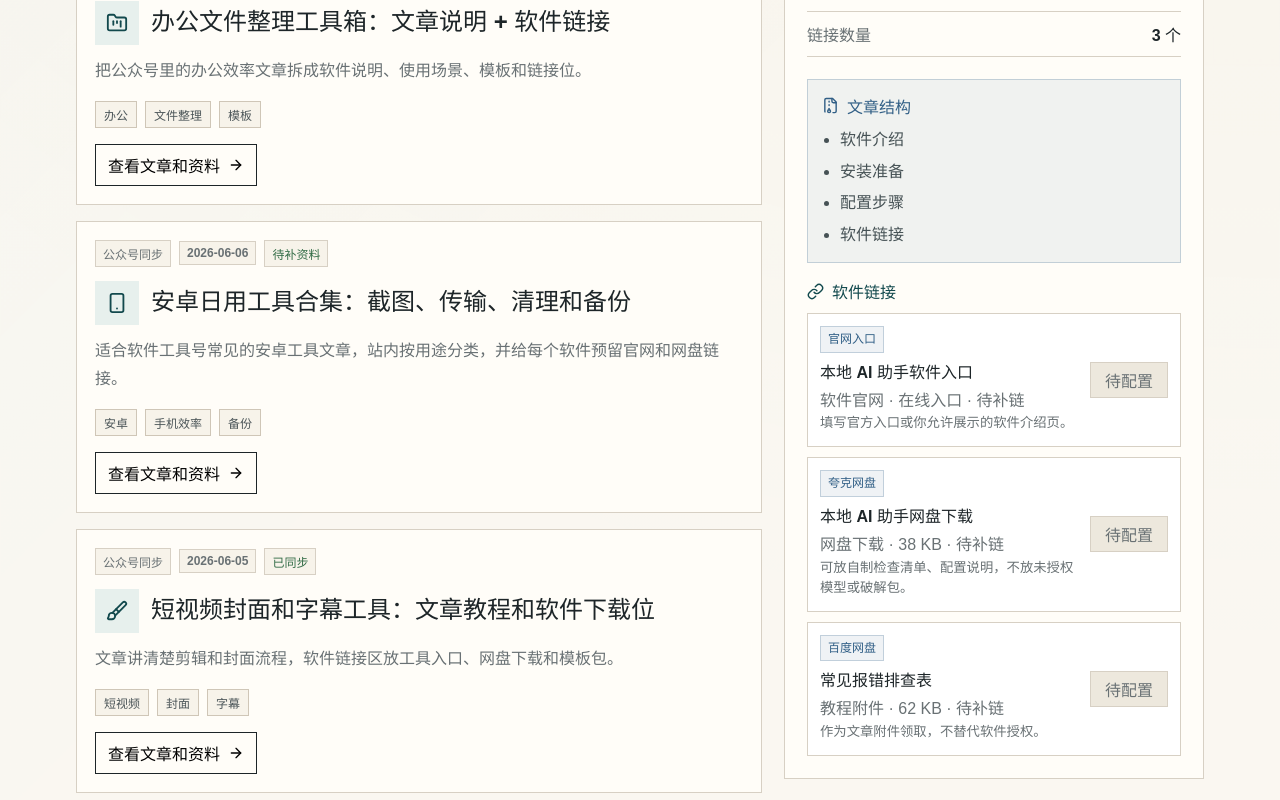
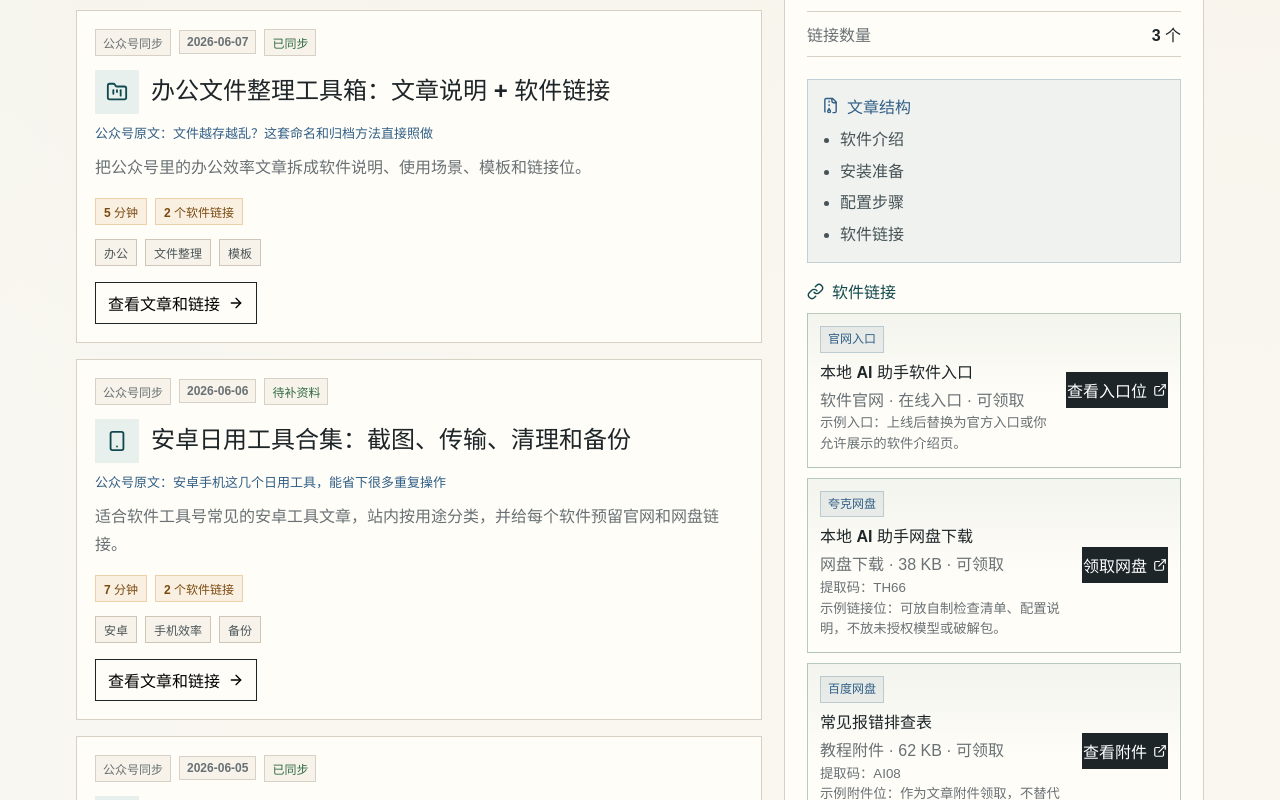
Before and after one commit to chen-1119/tools, a React (Vite) app: page / in a window 1280 px wide. Shown: the part 1520-2320 px from the top of the page. Built offline with nearby package versions, Linux system fonts and the light colour scheme.

Commit message:
Polish article software link experience

```diff
--- a/src/App.tsx
+++ b/src/App.tsx
@@ -17,6 +17,7 @@ import {
 } from "lucide-react";
 import {
   ArticleCategoryKey,
+  DiskResource,
   ResourceType,
   articleCategories,
   complianceRules,
@@ -25,6 +26,38 @@ import {
   syncPipeline,
   syncedArticles,
 } from "./data/catalog";
+
+function getLinkLabel(resource: DiskResource) {
+  if (resource.cta) {
+    return resource.cta;
+  }
+
+  if (resource.status !== "可领取") {
+    return resource.status === "审核中" ? "审核中" : "待上线";
+  }
+
+  if (resource.type === "软件官网") {
+    return "打开入口";
+  }
+
+  if (resource.type === "网盘下载") {
+    return "领取网盘";
+  }
+
+  if (resource.type === "教程附件") {
+    return "查看附件";
+  }
+
+  if (resource.type === "配置文件") {
+    return "领取配置";
+  }
+
+  return "领取资料";
+}
+
+function getLinkTarget(url: string) {
+  return url.startsWith("#") ? {} : { target: "_blank", rel: "noreferrer" };
+}
 
 function App() {
   const [query, setQuery] = useState("");
@@ -230,14 +263,19 @@ function App() {
                       </span>
                       <h3>{article.title}</h3>
                     </div>
+                    <small className="wechat-line">公众号原文：{article.wechatTitle}</small>
                     <p>{article.summary}</p>
+                    <div className="article-quick-info" aria-label="文章信息">
+                      <span>{article.readTime}</span>
+                      <span>{article.resources.length} 个软件链接</span>
+                    </div>
                     <div className="tag-row">
                       {article.tags.map((tag) => (
                         <span key={tag}>{tag}</span>
                       ))}
                     </div>
                     <button type="button" onClick={() => setSelectedArticleId(article.id)}>
-                      查看文章和资料
+                      查看文章和链接
                       <ArrowRight size={16} />
                     </button>
                   </article>
@@ -285,7 +323,10 @@ function App() {
                   软件链接
                 </strong>
                 {selectedArticle.resources.map((resource) => (
-                  <article key={resource.id}>
+                  <article
+                    className={`resource-item ${resource.status === "可领取" ? "is-ready" : "is-pending"}`}
+                    key={resource.id}
+                  >
                     <div>
                       <span>{resource.provider}</span>
                       <h4>{resource.title}</h4>
@@ -296,13 +337,13 @@ function App() {
                       <small>{resource.note}</small>
                     </div>
                     {resource.url ? (
-                      <a href={resource.url} target="_blank" rel="noreferrer">
-                        打开
+                      <a href={resource.url} {...getLinkTarget(resource.url)}>
+                        {getLinkLabel(resource)}
                         <ExternalLink size={14} />
                       </a>
                     ) : (
                       <button type="button" disabled>
-                        待配置
+                        {getLinkLabel(resource)}
                       </button>
                     )}
                   </article>
@@ -345,7 +386,10 @@ function App() {
 
           <div className="software-grid">
             {softwareLinks.map((link) => (
-              <article key={`${link.articleTitle}-${link.id}`}>
+              <article
+                className={`software-card ${link.status === "可领取" ? "is-ready" : "is-pending"}`}
+                key={`${link.articleTitle}-${link.id}`}
+              >
                 <div className="article-meta">
                   <span>{link.provider}</span>
                   <span>{link.type}</span>
@@ -353,15 +397,16 @@ function App() {
                 </div>
                 <h3>{link.title}</h3>
                 <p>{link.articleTitle}</p>
+                {link.code && <span className="link-code">提取码：{link.code}</span>}
                 <small>{link.note}</small>
                 {link.url ? (
-                  <a href={link.url} target="_blank" rel="noreferrer">
-                    打开链接
+                  <a href={link.url} {...getLinkTarget(link.url)}>
+                    {getLinkLabel(link)}
                     <ExternalLink size={14} />
                   </a>
                 ) : (
                   <button type="button" disabled>
-                    待配置
+                    {getLinkLabel(link)}
                   </button>
                 )}
               </article>
--- a/src/data/catalog.ts
+++ b/src/data/catalog.ts
@@ -52,6 +52,7 @@ export type DiskResource = {
   status: "可领取" | "待补链" | "审核中";
   url?: string;
   code?: string;
+  cta?: string;
   note: string;
 };
 
@@ -107,8 +108,10 @@ export const syncedArticles: SyncedArticle[] = [
         provider: "官网入口",
         type: "软件官网",
         size: "在线入口",
-        status: "待补链",
-        note: "填写官方入口或你允许展示的软件介绍页。",
+        status: "可领取",
+        url: "#sync",
+        cta: "查看入口位",
+        note: "示例入口：上线后替换为官方入口或你允许展示的软件介绍页。",
       },
       {
         id: 102,
@@ -116,8 +119,11 @@ export const syncedArticles: SyncedArticle[] = [
         provider: "夸克网盘",
         type: "网盘下载",
         size: "38 KB",
-        status: "待补链",
-        note: "可放自制检查清单、配置说明，不放未授权模型或破解包。",
+        status: "可领取",
+        url: "#resources",
+        code: "TH66",
+        cta: "领取网盘",
+        note: "示例链接位：可放自制检查清单、配置说明，不放未授权模型或破解包。",
       },
       {
         id: 103,
@@ -125,8 +131,11 @@ export const syncedArticles: SyncedArticle[] = [
         provider: "百度网盘",
         type: "教程附件",
         size: "62 KB",
-        status: "待补链",
-        note: "作为文章附件领取，不替代软件授权。",
+        status: "可领取",
+        url: "#resources",
+        code: "AI08",
+        cta: "查看附件",
+        note: "示例附件位：作为文章附件领取，不替代软件授权。",
       },
     ],
     icon: Bot,
@@ -148,11 +157,13 @@ export const syncedArticles: SyncedArticle[] = [
       {
         id: 201,
         title: "文件整理软件入口",
-        provider: "待配置",
+        provider: "官网入口",
         type: "软件官网",
-        size: "待填写",
-        status: "待补链",
-        note: "可以填写官网、应用商店或你自己的介绍页。",
+        size: "在线入口",
+        status: "可领取",
+        url: "#sync",
+        cta: "打开入口",
+        note: "示例入口：可以填写官网、应用商店或你自己的介绍页。",
       },
       {
         id: 202,
@@ -160,8 +171,11 @@ export const syncedArticles: SyncedArticle[] = [
         provider: "阿里云盘",
         type: "素材模板",
         size: "24 KB",
-        status: "待补链",
-        note: "建议放 Excel/飞书表格导出版。",
+        status: "可领取",
+        url: "#resources",
+        code: "OFFI",
+        cta: "领取模板",
+        note: "示例模板位：建议放 Excel/飞书表格导出版。",
       },
     ],
     icon: FolderKanban,
@@ -185,9 +199,9 @@ export const syncedArticles: SyncedArticle[] = [
         title: "安卓工具合集网盘链接",
         provider: "夸克网盘",
         type: "网盘下载",
-        size: "待上传",
+        size: "待复核",
         status: "审核中",
-        note: "可放授权安装包或自制说明文档，安装包必须确认来源。",
+        note: "审核中：可放授权安装包或自制说明文档，安装包必须确认来源。",
       },
       {
         id: 302,
@@ -221,17 +235,22 @@ export const syncedArticles: SyncedArticle[] = [
         provider: "123网盘",
         type: "素材模板",
         size: "1.8 MB",
-        status: "待补链",
-        note: "只放自制模板，不放第三方素材包。",
+        status: "可领取",
+        url: "#resources",
+        code: "VIDE",
+        cta: "领取模板",
+        note: "示例模板位：只放自制模板，不放第三方素材包。",
       },
       {
         id: 402,
         title: "剪辑工具入口",
-        provider: "待配置",
+        provider: "官网入口",
         type: "软件官网",
-        size: "待填写",
-        status: "待补链",
-        note: "可以放官方入口或站内软件介绍页。",
+        size: "在线入口",
+        status: "可领取",
+        url: "#sync",
+        cta: "打开入口",
+        note: "示例入口：可以放官方入口或站内软件介绍页。",
       },
     ],
     icon: Brush,
@@ -253,20 +272,25 @@ export const syncedArticles: SyncedArticle[] = [
       {
         id: 501,
         title: "开发调试软件入口",
-        provider: "待配置",
+        provider: "官网入口",
         type: "软件官网",
-        size: "待填写",
-        status: "待补链",
-        note: "适合放官网、开源仓库或站内介绍页。",
+        size: "在线入口",
+        status: "可领取",
+        url: "#sync",
+        cta: "打开入口",
+        note: "示例入口：适合放官网、开源仓库或站内介绍页。",
       },
       {
         id: 502,
         title: "接口调试记录模板",
-        provider: "待配置",
+        provider: "夸克网盘",
         type: "配置文件",
-        size: "待上传",
-        status: "待补链",
-        note: "接入后台后由管理员填写网盘地址。",
+        size: "32 KB",
+        status: "可领取",
+        url: "#resources",
+        code: "DEV8",
+        cta: "领取配置",
+        note: "示例配置位：接入后台后由管理员替换为真实网盘地址。",
       },
     ],
     icon: Code2,
@@ -291,8 +315,11 @@ export const syncedArticles: SyncedArticle[] = [
         provider: "夸克网盘",
         type: "素材模板",
         size: "46 KB",
-        status: "待补链",
-        note: "上传自制 Word/Markdown 模板后填写链接。",
+        status: "可领取",
+        url: "#resources",
+        code: "WCTA",
+        cta: "领取模板",
+        note: "示例模板位：上传自制 Word/Markdown 模板后填写链接。",
       },
     ],
     icon: Newspaper,
@@ -357,7 +384,7 @@ export const dashboardMetrics = [
     value: (articleCategories.length - 1).toString(),
   },
   {
-    label: "链接位",
+    label: "软件链接",
     value: syncedArticles.reduce((total, article) => total + article.resources.length, 0).toString(),
   },
 ];
--- a/src/styles.css
+++ b/src/styles.css
@@ -545,6 +545,33 @@ h3 {
   line-height: 1.75;
 }
 
+.wechat-line {
+  display: block;
+  margin: -2px 0 10px;
+  color: var(--blue);
+  font-size: 13px;
+  font-weight: 800;
+  line-height: 1.55;
+}
+
+.article-quick-info {
+  display: flex;
+  flex-wrap: wrap;
+  gap: 8px;
+  margin: 0 0 14px;
+}
+
+.article-quick-info span,
+.link-code {
+  width: fit-content;
+  border: 1px solid rgba(199, 125, 27, 0.28);
+  background: rgba(199, 125, 27, 0.1);
+  color: #7b4a11;
+  padding: 4px 8px;
+  font-size: 12px;
+  font-weight: 900;
+}
+
 .article-card button {
   display: inline-flex;
   align-items: center;
@@ -785,6 +812,21 @@ h3 {
   padding: 12px;
 }
 
+.resource-stack article.is-ready,
+.software-grid article.is-ready {
+  border-color: rgba(49, 107, 69, 0.34);
+  background:
+    linear-gradient(180deg, rgba(49, 107, 69, 0.06), transparent 56%),
+    var(--paper);
+}
+
+.resource-stack article.is-pending,
+.software-grid article.is-pending {
+  background:
+    linear-gradient(180deg, rgba(105, 113, 116, 0.08), transparent 62%),
+    var(--paper);
+}
+
 .resource-stack h4 {
   margin: 6px 0;
   font-size: 16px;
@@ -903,6 +945,11 @@ h3 {
 .software-grid small {
   display: block;
   margin-bottom: 18px;
+}
+
+.link-code {
+  display: inline-flex;
+  margin-bottom: 10px;
 }
 
 .software-grid a,
```
